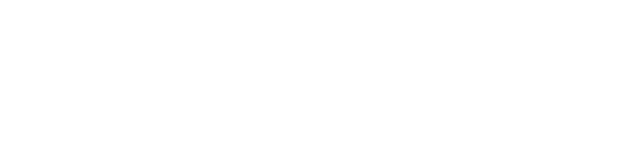
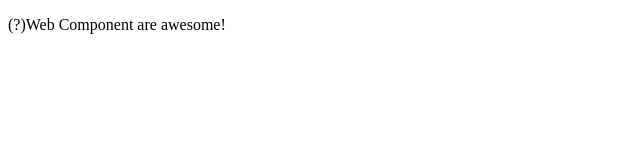
Before and after one commit to MyTranings/web-components, a plain HTML site: page 03.basics/index.html in a window 1280 px wide. Shown: the whole page, without its empty margins (0-640 px from the left). Drawn offline with Linux system fonts and the light colour scheme.

Commit message:
Web Components - Add logic to show/hide tooltip

```diff
--- a/03.basics/index.html
+++ b/03.basics/index.html
@@ -9,6 +9,6 @@
     <script src="tooltip.js"></script>
   </head>
   <body>
-    <pxy-tooltip></pxy-tooltip>
+    <p><pxy-tooltip>Web Component</pxy-tooltip> are awesome!</p>
   </body>
 </html>
--- a/03.basics/tooltip.js
+++ b/03.basics/tooltip.js
@@ -1,7 +1,28 @@
 class Tooltip extends HTMLElement {
   constructor() {
     super();
-    console.log('It is working')
+    this._tooltipContainer;
+  }
+
+  connectedCallback() {
+    const tooltipIcon = document.createElement('span');
+
+    tooltipIcon.textContent = ' (?)';
+
+    tooltipIcon.addEventListener('mouseenter', this._showTooltip.bind(this));
+    tooltipIcon.addEventListener('mouseleave', this._hideTooltip.bind(this));
+
+    this.appendChild(tooltipIcon);
+  }
+
+  _showTooltip() {
+    this._tooltipContainer = document.createElement('div');
+    this._tooltipContainer.textContent = 'This is the tooltip text!';
+    this.appendChild(this._tooltipContainer);
+  }
+
+  _hideTooltip() {
+    this.removeChild(this._tooltipContainer)
   }
 }
 
```
